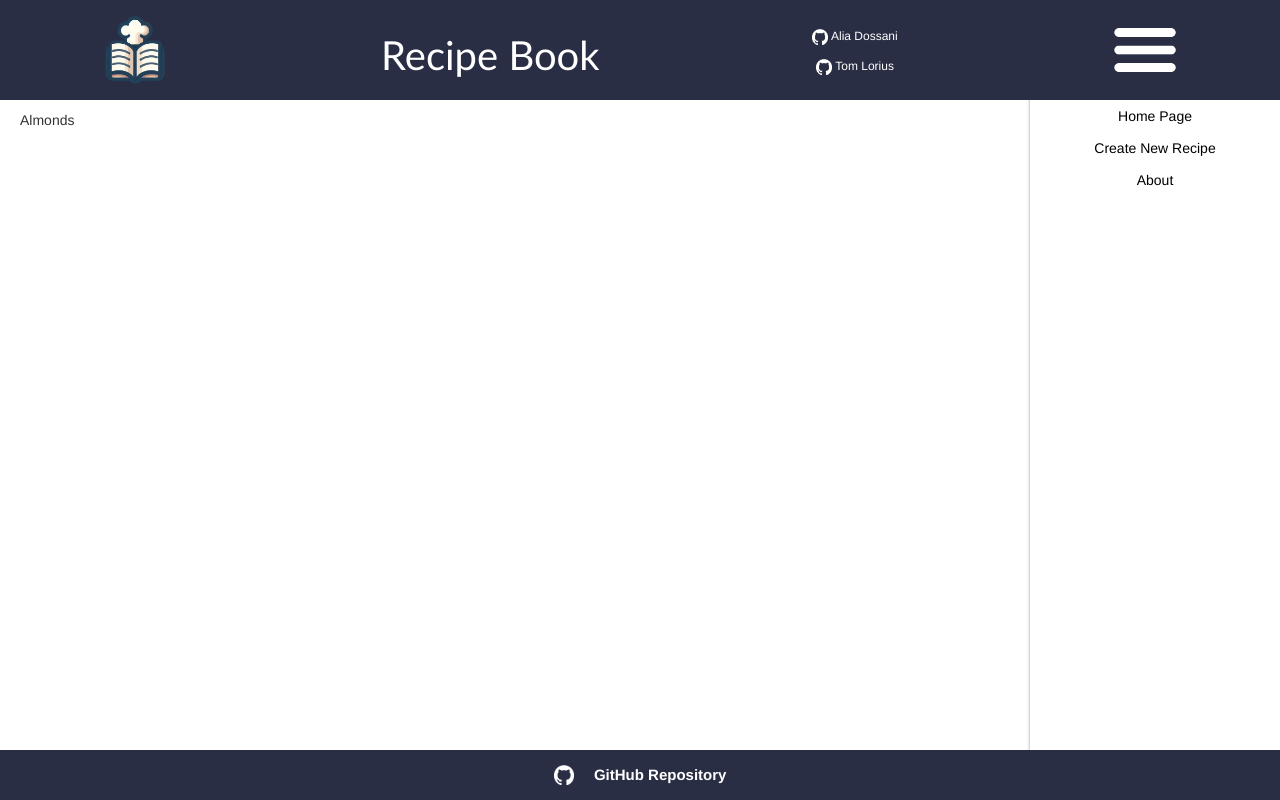
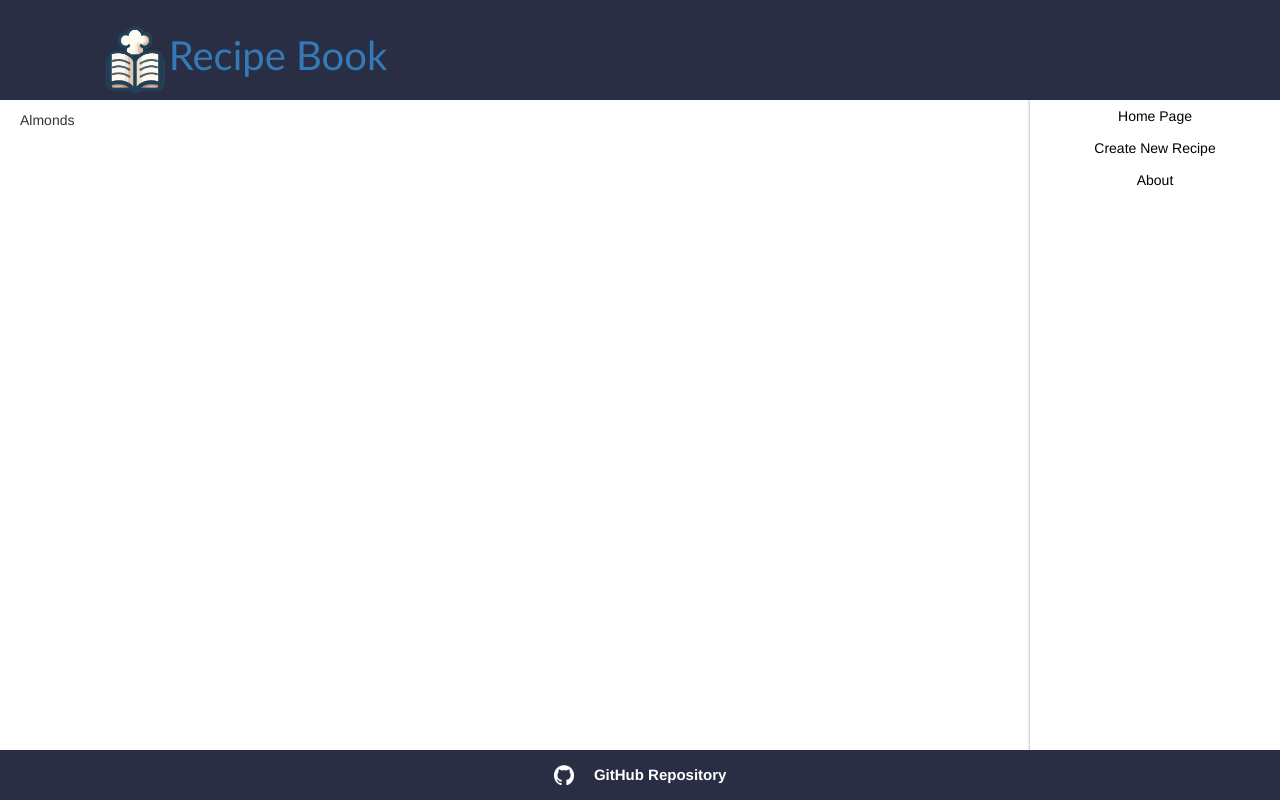
Before and after one commit to tlorius/module2-miniproject-alia-tom-recipe-book, a React (Vite) app: page /recipe/Almonds/d087343e-9a92-48c7-8b27-43e37491b6f5 in a window 1280 px wide. Built offline with nearby package versions, Linux system fonts and the light colour scheme; the HTML template or start-up script is replaced by a standard one.

Commit message:
changed navbar

```diff
--- a/src/components/Navbar.jsx
+++ b/src/components/Navbar.jsx
@@ -2,39 +2,21 @@ import classes from "../styles/Navbar.module.css";
 import recipeBookLogo from "../assets/recipe_book_logo.png";
 import gitHubLogo from "../assets/github-mark-white.png";
 import menuIcon from "../assets/menu_icon.png";
+import { Link } from "react-router-dom";
 
 const Navbar = () => {
   return (
     <nav className={classes.navbar}>
-      <img
-        className={classes.navbarImage}
-        src={recipeBookLogo}
-        alt="Recipe Book Logo"
-      />
-      <h1>Recipe Book</h1>
-      <div>
-        <a
-          className={classes.containerLinks}
-          href="https://github.com/aliadossani"
-        >
+      <h1>
+        <Link to="/">
           <img
-            className={classes.gitHubImg}
-            src={gitHubLogo}
-            alt="GitHub Logo"
-          />{" "}
-          Alia Dossani
-        </a>
-        <p> </p>
-        <a className={classes.containerLinks} href="https://github.com/tlorius">
-          <img
-            className={classes.gitHubImg}
-            src={gitHubLogo}
-            alt="GitHub Logo"
-          />{" "}
-          Tom Lorius
-        </a>
-      </div>
-      <img className={classes.navbarImage} src={menuIcon} alt="Menu Icon" />
+            className={classes.navbarImage}
+            src={recipeBookLogo}
+            alt="Recipe Book Logo"
+          />
+          Recipe Book
+        </Link>
+      </h1>
     </nav>
   );
 };
--- a/src/dataset/RecipeList.json
+++ b/src/dataset/RecipeList.json
@@ -2,9 +2,28 @@
   {
     "id": "9e7f0d61-aa6b-418a-b56a-6418d19e6e1d",
     "name": "Pizza",
+    "duration": "1 hour",
+    "description": "Its a pizza",
+    "stepsToCook": [
+      "Make dough",
+      "Add Sauce",
+      "Add Toppings",
+      "Add Cheese",
+      "Bake"
+    ],
+    "nutrionalInformation": {
+      "calories": 400,
+      "fat": 100,
+      "salt": 1,
+      "sugar": 10
+    },
     "calories": 400,
     "image": "https://i.imgur.com/eTmWoAN.png",
-        "servings": 1
+    "servings": 1,
+    "ingredients": [
+      { "ingredient": "Sauce", "amount": 100, "unit": "ml" },
+      { "ingredient": "Cheese", "amount": 50, "unit": "grams" }
+    ]
   },
   {
     "id": "37e0b31d-63f4-4d42-9f4b-e9a0fc464d60",
```
Lines whose indentation alone changed are shown as unchanged.
